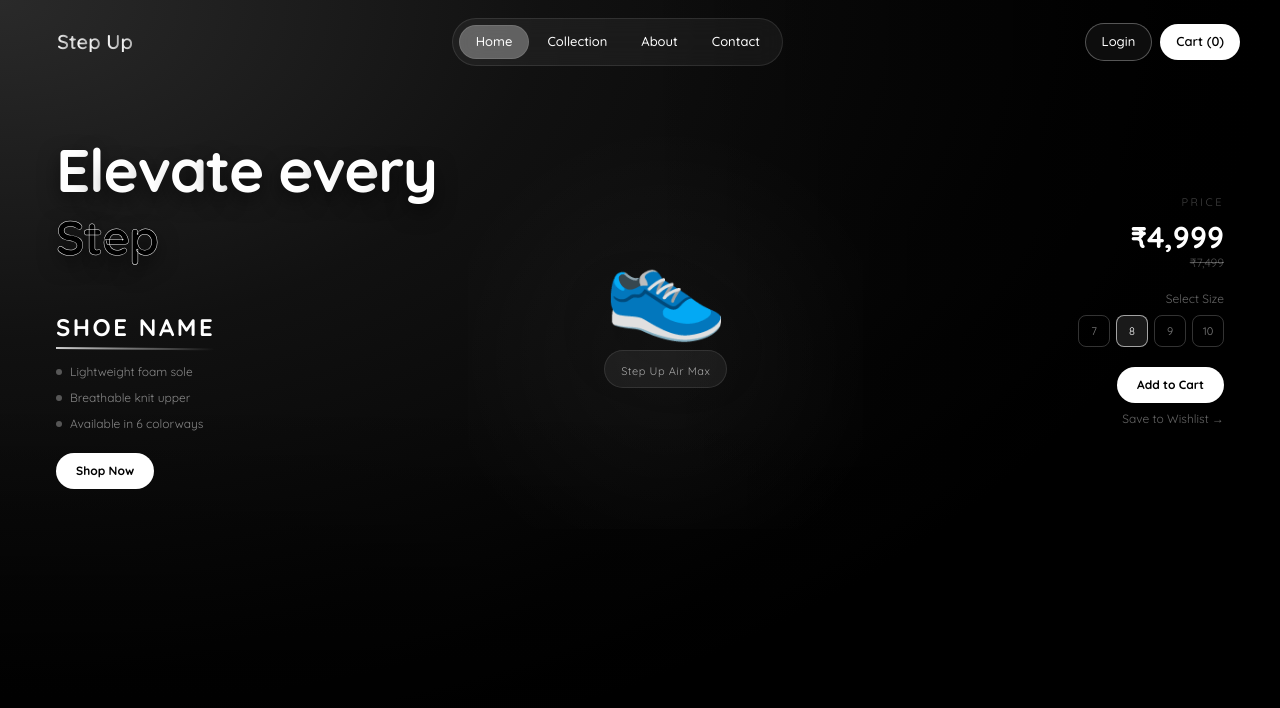
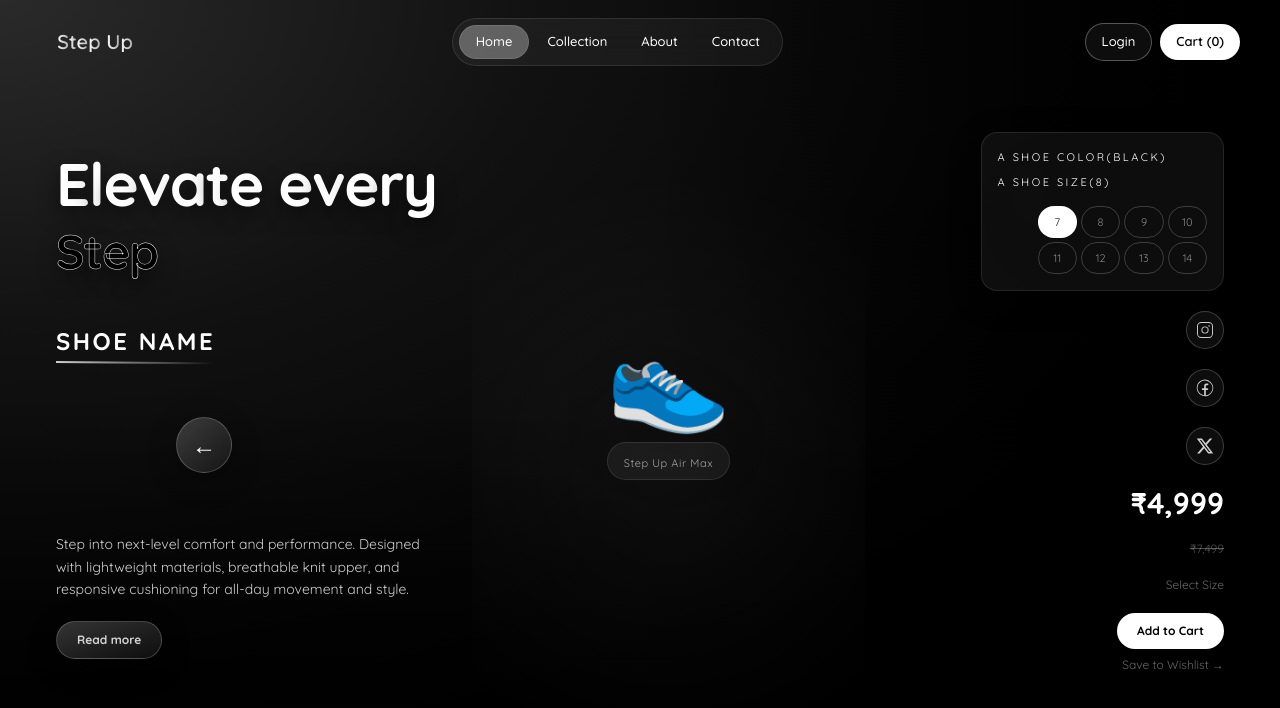
Before and after one commit to hrithik-nonia/step-up, a React (Vite) app: page / in a window 1280 px wide. Shown: the top 708 px of the page. Built offline with nearby package versions, Linux system fonts and the light colour scheme.

Commit message:
select shoe size component complete

```diff
--- a/package.json
+++ b/package.json
@@ -13,8 +13,10 @@
     "@gsap/react": "^2.1.2",
     "@tailwindcss/vite": "^4.2.4",
     "gsap": "^3.15.0",
+    "lucide-react": "^1.14.0",
     "react": "^19.2.5",
     "react-dom": "^19.2.5",
+    "react-icons": "^5.6.0",
     "react-router-dom": "^7.14.2",
     "tailwindcss": "^4.2.4"
   },
--- a/src/conponents/content-section.jsx
+++ b/src/conponents/content-section.jsx
@@ -1,10 +1,29 @@
 import { useGSAP } from "@gsap/react";
 import gsap from "gsap";
 import SplitText from "gsap/SplitText";
+import { useState } from "react";
+import { NavLink } from "react-router-dom";
+import { PiInstagramLogoLight } from "react-icons/pi";
+import { CiFacebook } from "react-icons/ci";
+import { RiTwitterXFill } from "react-icons/ri";
 
 gsap.registerPlugin(SplitText);
 
 const ContentSection = () => {
+  // temp arr for size
+  const size = [7, 8, 9, 10, 11, 12, 13, 14];
+
+  // index of links
+  const [currentIndex, setCurrentIndex] = useState(0);
+
+  // total no of links
+  const totalSize = size.length;
+
+  // esitch to next index of link
+  const goToSlide = (index) => {
+    const newIndex = (index + totalSize) % totalSize;
+    setCurrentIndex(newIndex);
+  };
   useGSAP(() => {
     const tl = gsap.timeline();
 
@@ -61,11 +80,18 @@ const ContentSection = () => {
     };
   }, []);
 
+  // social media icons
+  const socialIcons = [
+    <PiInstagramLogoLight size={"20px"} />,
+    <CiFacebook size={"20px"} />,
+    <RiTwitterXFill size={"20px"} />,
+  ];
+
   return (
     <>
       <section className="w-full flex items-stretch">
         {/* LEFT — Description + Features */}
-        <div className="flex-1 flex flex-col justify-center gap-5 px-8 py-10 min-w-max">
+        <div className="flex-1 flex flex-col justify-center gap-5 px-8 py-3 min-w-max">
           <div>
             <h1
               className="hero-text text-white text-6xl font-bold leading-tight tracking-tight  "
@@ -92,24 +118,36 @@ const ContentSection = () => {
               ></span>
             </p>
           </div>
-          <ul className="flex flex-col gap-2">
-            {[
-              "Lightweight foam sole",
-              "Breathable knit upper",
-              "Available in 6 colorways",
-            ].map((f) => (
-              <li key={f} className="flex items-center gap-2">
-                <span className="w-1.5 h-1.5 rounded-full bg-white/30" />
-                <span className="text-white/50 text-[12px]">{f}</span>
-              </li>
-            ))}
-          </ul>
-          <a
-            href="#"
-            className="self-start bg-white text-black text-xs font-bold px-5 py-2.5 rounded-full"
+
+          <button
+            className="my-10 ms-30 group relative w-14 h-14 rounded-full
+            bg-gradient-to-br from-white/20 to-white/5
+            backdrop-blur-xl border border-white/20
+            shadow-[0_8px_30px_rgba(0,0,0,0.3)]
+            hover:scale-105 transition-all duration-300 "
           >
-            Shop Now
-          </a>
+            <div className="absolute inset-0 rounded-full bg-white/10 opacity-0 group-hover:opacity-100 blur-xl transition-all"></div>
+
+            <span
+              className="relative flex items-center justify-center w-full h-full text-white text-2xl
+              group-hover:-translate-x-1 transition-transform"
+            >
+              ←
+            </span>
+          </button>
+
+          <p className="text-white/80 text-sm leading-relaxed max-w-sm">
+            Step into next-level comfort and performance. Designed with
+            lightweight materials, breathable knit upper, and responsive
+            cushioning for all-day movement and style.
+          </p>
+
+          <NavLink
+            to="#"
+            className="self-start  text-white/80 text-xs font-bold px-5 py-2.5 rounded-full hover:scale-105 transition-all duration-300 shadow-[0_8px_30px_rgba(0,0,0,0.3)]  backdrop-blur-xl border border-white/20 bg-gradient-to-br from-white/20 to-white/5 "
+          >
+            Read more
+          </NavLink>
         </div>
 
         {/* CENTER — Product */}
@@ -126,32 +164,64 @@ const ContentSection = () => {
         </div>
 
         {/* RIGHT — Price + Size + CTA */}
-        <div className="flex-1 flex flex-col justify-center items-end gap-5 px-8 py-10 text-right">
-          <div>
-            <p className="text-white/25 text-[11px] tracking-[2.5px] uppercase mb-2">
-              Price
+        <div className="flex-1 flex flex-col  items-end gap-5 px-8 py-10 text-left">
+          <div
+            className="bg-white/5 backdrop-blur-2xl border border-white/10
+            rounded-2xl shadow-[0_8px_32px_rgba(0,0,0,0.3)] p-4 "
+          >
+            <p className="text-white/100 text-[11px] tracking-[2.5px] uppercase mb-2 pe-10">
+              A Shoe Color(black)
             </p>
-            <h2 className="text-white text-3xl font-bold">₹4,999</h2>
-            <p className="text-white/30 text-xs line-through">₹7,499</p>
+
+            <p className="text-white/100 text-[11px] tracking-[2.5px] uppercase mb-2 pe-10">
+              A Shoe Size(8)
+            </p>
+            {/* shoe sizes */}
+            <div className="grid grid-cols-4 gap-1 mt-4 ps-10">
+              {size.map((size, index) => {
+                const isActive = index === currentIndex;
+                return (
+                  <>
+                    <button
+                      key={size}
+                      className={`w-full h-8 rounded-full text-[11px] border transition-all
+                  ${
+                    isActive
+                      ? "border-white/60 bg-white/100 text-black/90"
+                      : "border-white/20 text-white/50 hover:border-white/40"
+                  }`}
+                      onClick={() => goToSlide(index)}
+                    >
+                      {size}
+                    </button>
+                  </>
+                );
+              })}
+            </div>
           </div>
+
+          {/* social media */}
+          {socialIcons.map((icon, link, index) => (
+            <NavLink
+              key={index}
+              to={link}
+              className="rounded-full p-2
+              bg-white/5 backdrop-blur-md
+              border border-white/20
+              text-white/80
+              shadow-[0_4px_20px_rgba(0,0,0,0.25)]
+              hover:bg-white/10 hover:text-white
+              transition-all duration-300"
+            >
+              {icon}
+            </NavLink>
+          ))}
+
+          <h2 className="text-white text-3xl font-bold">₹4,999</h2>
+          <p className="text-white/30 text-xs line-through">₹7,499</p>
 
           <div className="flex flex-col gap-2 items-end">
             <p className="text-white/40 text-xs">Select Size</p>
-            <div className="flex gap-1.5">
-              {[7, 8, 9, 10].map((size) => (
-                <button
-                  key={size}
-                  className={`w-8 h-8 rounded-lg text-[11px] border transition-all
-                  ${
-                    size === 8
-                      ? "border-white/60 bg-white/10 text-white"
-                      : "border-white/20 text-white/50 hover:border-white/40"
-                  }`}
-                >
-                  {size}
-                </button>
-              ))}
-            </div>
           </div>
 
           <div className="flex flex-col gap-2 items-end">
```
Also changed, not shown: src/constant/index.js (line endings or trailing spaces), 1 other file (tests, documents, lock files or other folders).
